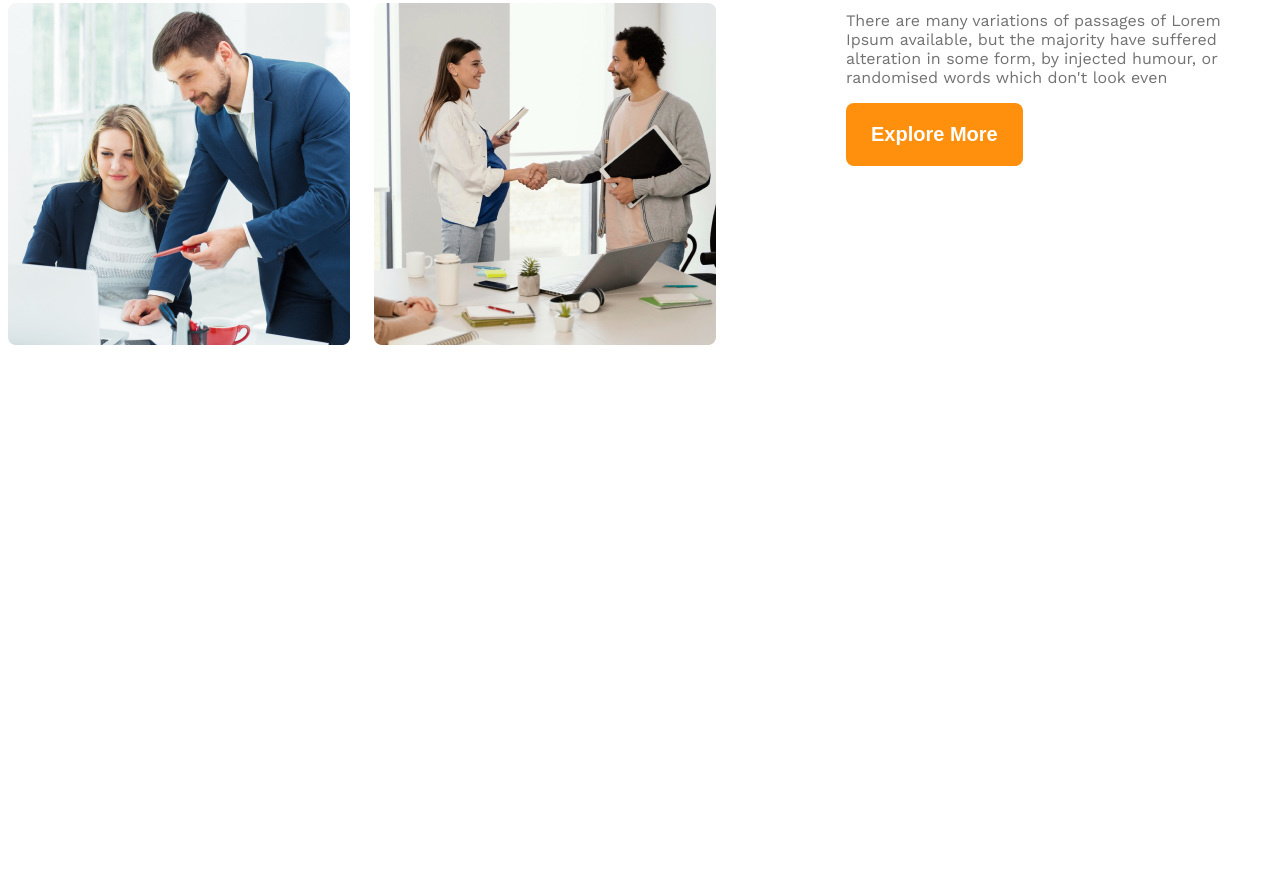
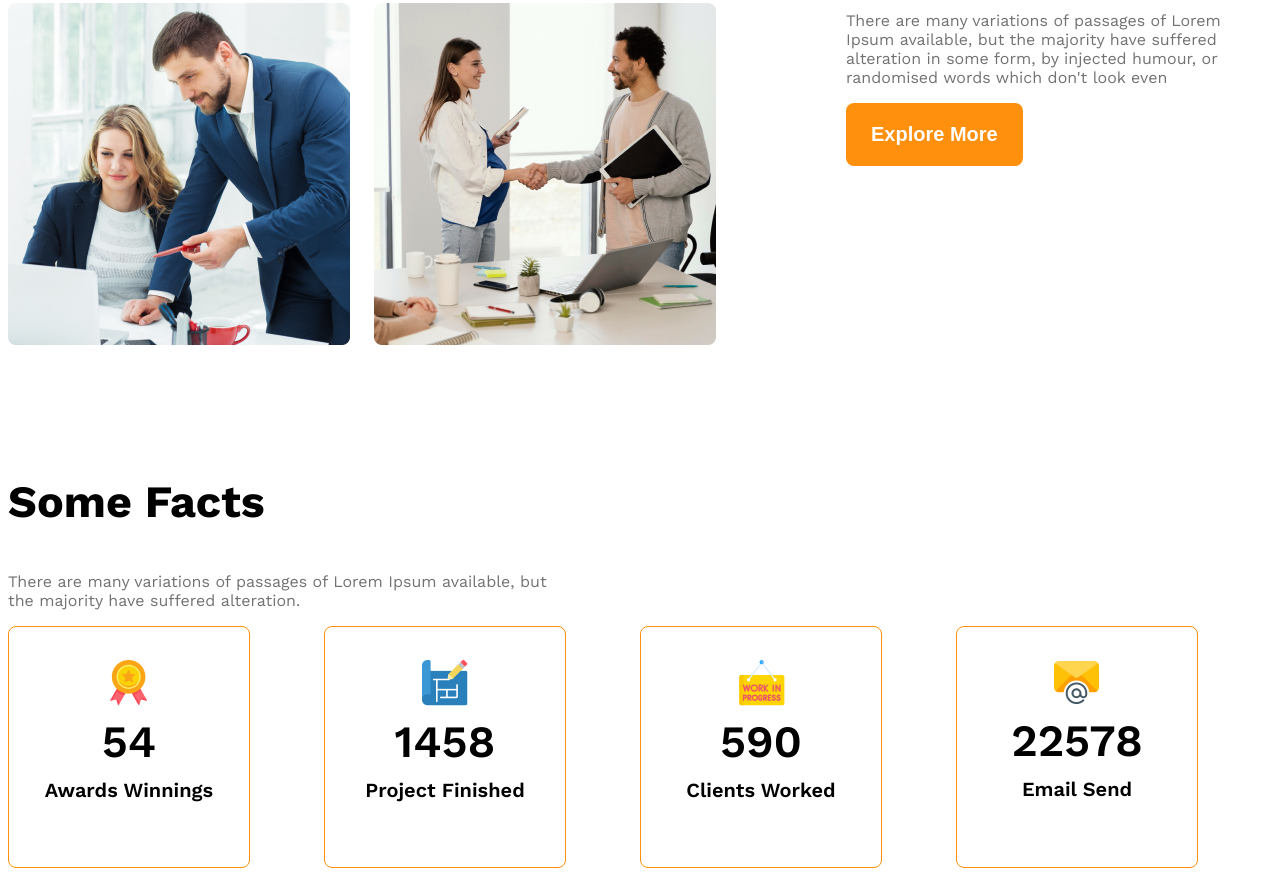
Before and after one commit to Sidratul93/g3-architect-website, a plain HTML site: page index.html in a window 1280 px wide. Shown: the part 1584-2460 px from the top of the page. Before the commit the page ends 2059 px from the top, so only its background shows below. Drawn offline with nearby package versions, Linux system fonts and the light colour scheme.

Commit message:
spme facts

```diff
--- a/index.html
+++ b/index.html
@@ -59,11 +59,50 @@
         </section>
         <!-- features will enjoy -->
          <section>
-
+            <!-- h3.section-title -->
+            <h3 class="section-title"></h3>
          </section>
          <!-- some facts -->
+
           <!-- section.some-facts -->
           <section class="some-facts">
+            <!-- h3.section-title -->
+             <h3 class="section-title">Some Facts</h3>
+             <!-- p.text-light-gray -->
+             <p class="text-light-gray fect-description">There are many variations of passages of Lorem Ipsum available, but the majority have suffered alteration.</p>
+             <!-- div.facts-container -->
+             <div class="facts-container">
+                <!-- .fact-card*4>img.fact-icon+h4.fact-number+h5.fact-name -->
+                <div class="fact-card display-flex">
+                   <div>
+                        <img src="images/icons/ribon.png" alt="" class="fact-icon">
+                        <h4 class="fact-number">54</h4>
+                        <h5 class="fact-name">Awards Winnings</h5>
+                   </div>
+                </div>
+                <div class="fact-card display-flex">
+                   <div>
+                        <img src="images/icons/projects.png" alt="" class="fact-icon">
+                        <h4 class="fact-number">1458</h4>
+                        <h5 class="fact-name">Project Finished</h5>
+                   </div>
+                </div>
+                <div class="fact-card display-flex">
+                    <div>
+                         <img src="images/icons/customers.png" alt="" class="fact-icon">
+                         <h4 class="fact-number">590</h4>
+                         <h5 class="fact-name">Clients Worked</h5>
+                    </div>
+                </div>
+                <div class="fact-card display-flex">
+                    <div>
+                        <img src="images/icons/email.png" alt="" class="fact-icon">
+                        <h4 class="fact-number">22578</h4>
+                        <h5 class="fact-name">Email Send</h5>
+                    </div>
+                </div>
+
+             </div>
 
           </section>
     </main>
--- a/styles/architects.css
+++ b/styles/architects.css
@@ -121,6 +121,38 @@ main > section{
   margin-left: 130px;
   max-width: 530px;
 }
+
+/* some facts related styles */
+.facts-container{
+  display: grid;
+  grid-template-columns: repeat(4, 1fr);
+}
+.fact-card{
+  border: 1px solid #FF900E;
+  height: 240px;
+  width: 240px;
+  border-radius: 8px;
+  text-align: center;
+  align-items: center;
+  justify-content: center;
+}
+
+.fact-number{
+  font-size: 2.8rem;
+  font-weight: 600;
+  margin-top: 5px;
+  margin-bottom: 10px;
+}
+
+.fact-name{
+  font-size: 1.25rem;
+  font-weight: 600;
+  margin-top: 10px;
+}
+
+.fect-description{
+  max-width: 540px;
+}
 /* responsive media query */
 @media screen and (max-width:576px) {
   .navbar,
```
